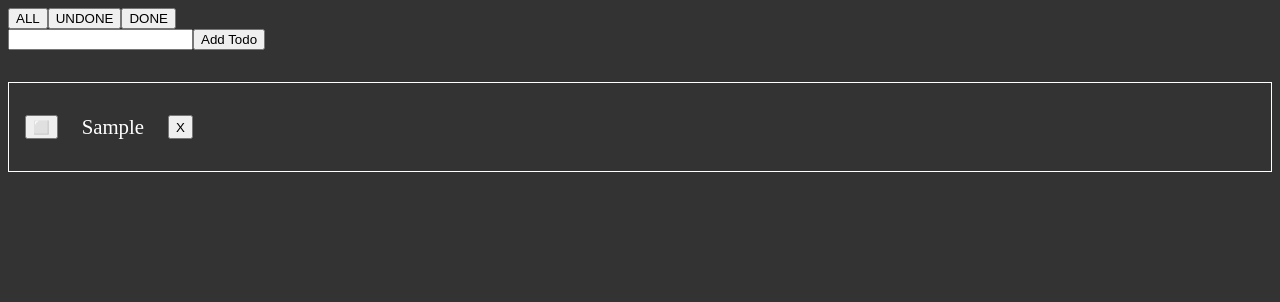
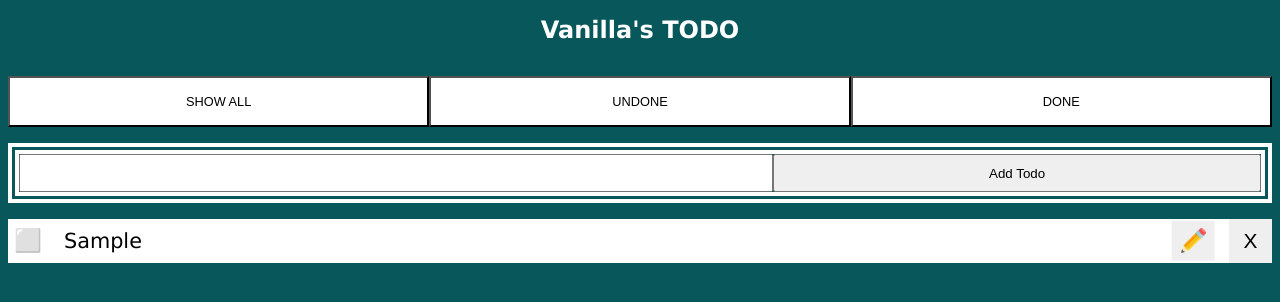
Before and after one commit to tolgapp/vanillaTodo, a website: page index.html in a window 1280 px wide. Both pictures are taken after typing "Sample" into the empty fields and a click on the button "Add Todo". Drawn offline with Linux system fonts and the light colour scheme.

Commit message:
added drag&drop & edit functionality, also some ui styling

```diff
--- a/index.js
+++ b/index.js
@@ -1,6 +1,7 @@
 console.log("Starting..");
 
 const body = document.querySelector("body");
+const logo = document.createElement("h1");
 const form = document.createElement("form");
 const input = document.createElement("input");
 const button = document.createElement("button");
@@ -9,20 +10,31 @@ const filterButton1 = document.createElement("button");
 const filterButton2 = document.createElement("button");
 const filterButton3 = document.createElement("button");
 
+const filterButtons = [filterButton1, filterButton2, filterButton3];
 
-const filterButtons = [filterButton1, filterButton2, filterButton3];
+const filterButtonContainer = document.createElement("div");
+
+filterButtons.forEach((button) => {
+  filterButtonContainer.appendChild(button);
+});
+
+filterButtonContainer.classList.add("filterButtons");
+
 const formElements = [input, button];
-// If todos on localstorage available load it else use an empty array as container
+// If todos are on localstorage available load it else use an empty array as container
 let todos = JSON.parse(localStorage.getItem("todos")) || [];
 // If currentFilter was already selected load it, else default value ist ALL;
 let currentFilter = JSON.parse(localStorage.getItem("filter")) || "ALL";
 
 // IFFE function aka iffy
 (() => {
+  logo.classList.add("logo");
+  logo.innerText = "Vanilla's TODO";
+  form.classList.add("form");
   button.type = "Submit";
   button.innerText = "Add Todo";
-  todoList.classList = "todoList";
-  filterButton1.innerText = "ALL";
+  todoList.classList.add("todoList");
+  filterButton1.innerText = "SHOW ALL";
   filterButton2.innerText = "UNDONE";
   filterButton3.innerText = "DONE";
 
@@ -31,7 +43,7 @@ let currentFilter = JSON.parse(localStorage.getItem("filter")) || "ALL";
   filterButton3.addEventListener("click", () => filterTodos("DONE"));
 
   form.append(...formElements);
-  body.append(...filterButtons, form, todoList);
+  body.append(logo, filterButtonContainer, form, todoList);
 
   renderTodos();
 })();
@@ -39,9 +51,8 @@ let currentFilter = JSON.parse(localStorage.getItem("filter")) || "ALL";
 function filterTodos(selectedFilter) {
   currentFilter = selectedFilter;
   localStorage.setItem("filter", JSON.stringify(selectedFilter));
-  renderTodos()
+  renderTodos();
 }
-
 
 function toggleRender(id) {
   todos = todos.map((todo) =>
@@ -72,7 +83,6 @@ function addTodo(e) {
 
 function deleteTodo(id) {
   const index = todos.findIndex((todo) => todo.id === id);
-  console.log(index);
   if (index !== -1) {
     todos = todos.toSpliced(index, 1);
     saveAndReloadTodos();
@@ -100,24 +110,103 @@ function renderTodos() {
     const li = document.createElement("li");
     const toggleBtn = document.createElement("button");
     const deleteBtn = document.createElement("button");
+    const editBtn = document.createElement("button");
 
-    div.style.display = "flex";
-    div.style.gap = "1.5rem";
-    li.style.fontSize = "1.3rem";
+    div.classList.add("todo");
+    div.id = `todo-${todo.id}`;
+    div.draggable = true;
+    if (String(todo.id).slice(-1) === "0") {
+      div.draggable = false;
+    }
     li.innerText = todo.text;
     li.dataset.id = todo.id;
-    li.style.listStyle = "none";
-    li.style.color = "white";
     toggleBtn.innerText = todo.done ? "✅" : "⬜️";
-
+    editBtn.innerText = "✏️";
+    editBtn.classList.add("editBtn");
     deleteBtn.innerText = "X";
 
+    div.addEventListener("dragstart", (e) => dragSTART(e));
+    div.addEventListener("dragover", (e) => e.preventDefault());
+    div.addEventListener("drop", (e) => dropped(e));
+
     toggleBtn.addEventListener("click", () => toggleRender(todo.id));
+    editBtn.addEventListener("click", () => editTodo(todo.id));
     deleteBtn.addEventListener("click", () => deleteTodo(todo.id));
 
-    div.append(toggleBtn, li, deleteBtn);
+    div.append(toggleBtn, li, editBtn, deleteBtn);
     todoList.append(div);
   });
 }
 
+function editTodo(id) {
+  const div = document.getElementById(`todo-${id}`);
+  if (!div) return;
+
+  const todo = todos.find((t) => t.id === id);
+  if (!todo) return;
+
+  div.innerHTML = "";
+  div.classList.add("editTodo");
+
+  const input = document.createElement("input");
+  const saveBtn = document.createElement("button");
+
+  input.type = "text";
+  input.classList.add("editInput");
+  input.value = todo.text;
+  saveBtn.innerText = "💾";
+
+  input.addEventListener("keydown", (e) => {
+    if (e.key === "Enter") {
+      e.preventDefault();
+      saveEdit();
+    }
+  });
+
+  saveBtn.addEventListener("click", saveEdit);
+
+  function saveEdit() {
+    const newText = input.value.trim();
+    if (newText === "") return;
+
+    todo.text = newText;
+    saveAndReloadTodos();
+    renderTodos();
+  }
+
+  div.append(input, saveBtn);
+  input.focus();
+}
+
+function dropped(e) {
+  e.preventDefault();
+
+  const draggedId = e.dataTransfer.getData("text/plain");
+  const draggedElement = document.getElementById(draggedId);
+  const targetElement = e.currentTarget;
+
+  if (!draggedElement || draggedElement === targetElement) return;
+
+  const isLast = targetElement === todoList.lastElementChild;
+
+  if (isLast) {
+    todoList.appendChild(draggedElement);
+  } else {
+    todoList.insertBefore(draggedElement, targetElement);
+  }
+
+  const newOrder = [...todoList.children].map((el) => {
+    const id = parseInt(el.querySelector("li").dataset.id);
+    return todos.find((t) => t.id === id);
+  });
+
+  todos = newOrder;
+
+  saveAndReloadTodos();
+}
+
+function dragSTART(e) {
+  e.dataTransfer.setData("text/plain", e.target.id);
+}
+
 form.addEventListener("submit", addTodo);
--- a/style.css
+++ b/style.css
@@ -1,11 +1,104 @@
 body {
-    height: 100vh;
-    background-color: rgb(51, 51, 51);
+  height: fit-content;
+  background-color: #07575b;
+  max-width: 100%;
 }
-
+[draggable="true"] {
+  cursor: move;
+}
+[draggable="false"] {
+  cursor: not-allowed;
+}
+.logo {
+  font-family: "Lucida Sans", "Lucida Sans Regular", "Lucida Grande",
+    "Lucida Sans Unicode", Geneva, Verdana, sans-serif;
+  color: white;
+  text-align: center;
+  font-size: 1.5rem;
+}
+.filterButtons {
+  display: flex;
+  justify-content: space-between;
+  padding-top: 1rem;
+}
+.filterButtons button {
+  padding: 1rem 1.8rem;
+  font-size: 0.8rem;
+  width: 33.33%;
+  background-color: white;
+}
+.form {
+  display: flex;
+  align-items: center;
+  justify-content: center;
+  margin: 0 auto;
+  max-width: 100%;
+  margin-top: 1rem;
+  border: 0.7rem double white;
+}
+.form input {
+  padding: 0.6rem;
+  width: 60%;
+}
+.form button {
+  width: 40%;
+  padding: 0.6rem;
+}
 .todoList {
-    margin-top: 2rem;
-    padding: 2rem;
-    padding-left: 1rem;
-    border: 1px solid white;
+  margin-top: 1rem;
+  display: flex;
+  flex-direction: column;
+  gap: 1rem 0;
+  max-width: 100%;
+  height: fit-content;
+  padding-bottom: 5rem;
 }
+.todo {
+  display: flex;
+  max-width: 100%;
+  background-color: white;
+  justify-content: space-evenly;
+  gap: 1rem;
+}
+.todo button:nth-child(1) {
+  font-size: 1.4rem;
+  background-color: white;
+  border: none;
+}
+.todo li {
+  color: black;
+  width: 100%;
+  font-size: 1.3rem;
+  list-style: none;
+  padding: 0.6rem 0;
+  font-family: "Lucida Sans", "Lucida Sans Regular", "Lucida Grande",
+    "Lucida Sans Unicode", Geneva, Verdana, sans-serif;
+}
+/* edit button */
+.editBtn {
+  transform: rotate(90deg);
+  border: none;
+  max-height: 100%;
+  font-size: 1.4rem;
+}
+/* delete button */
+.todo button:nth-child(4) {
+  font-size: 1.3rem;
+  border: none;
+  width: 3rem;
+}
+.editTodo {
+  display: flex;
+  flex-direction: row;
+  justify-content: space-between;
+}
+.editInput {
+  padding: .6rem;
+  width: 92%;
+  font-size: 1.3rem;
+  border: none;
+}
+.editTodo button {
+  width: 8%;
+  border: none;
+}
```
